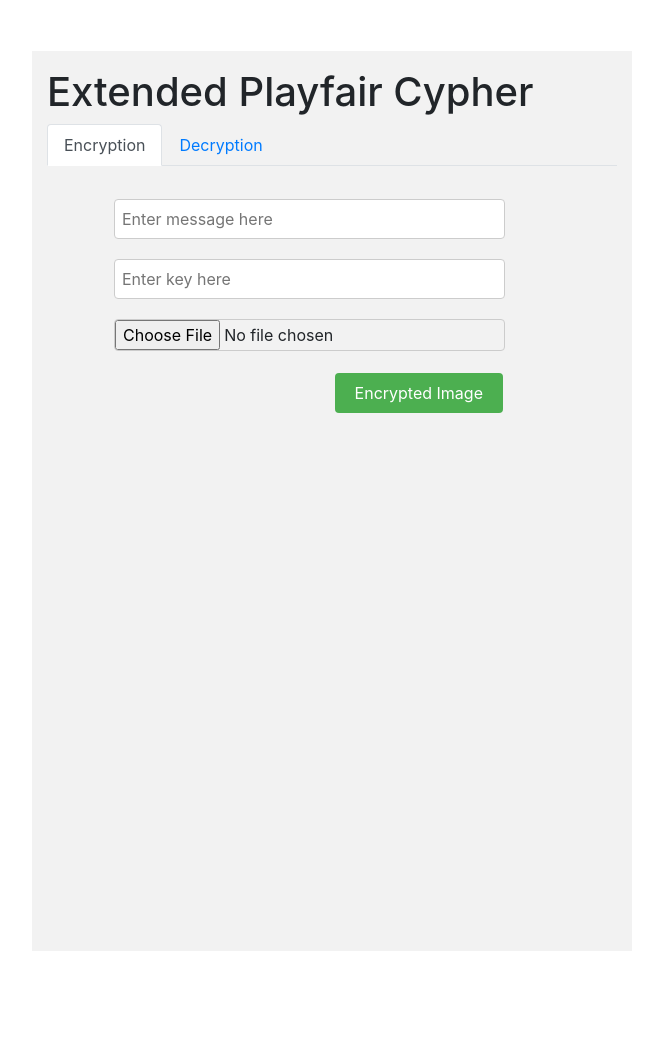
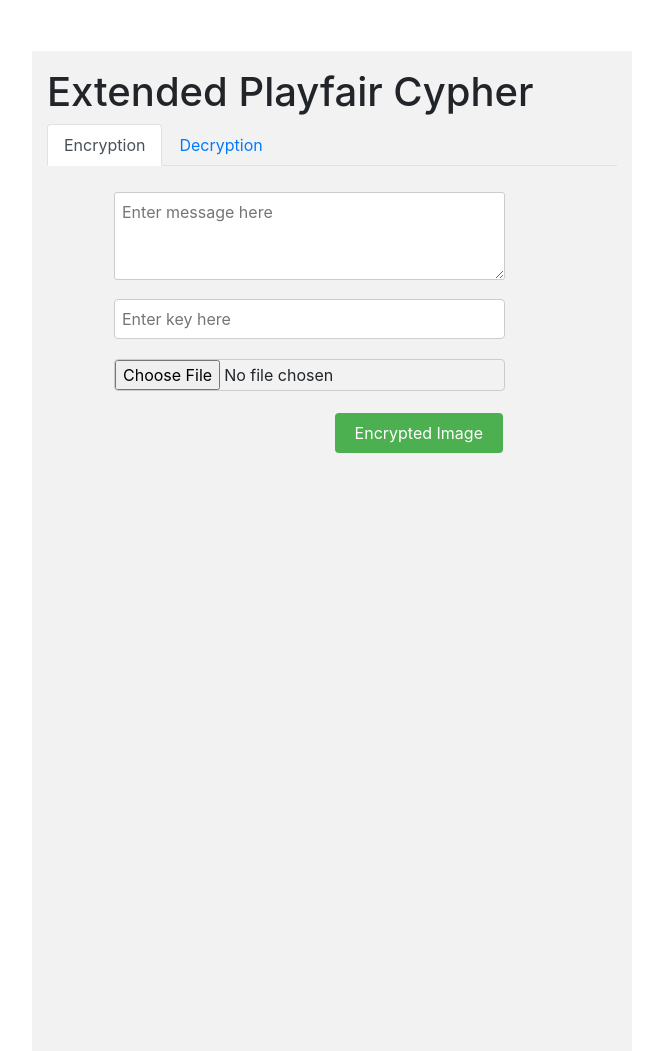
Before and after one commit to Wind-Chaser/ExtendedPlayFairCipher, a Flask app: page / in a window 1280 px wide. Shown: the whole page, without its empty margins (308-971 px from the left). Before the commit the page ends 951 px from the top, so only its background shows below. Run offline with Flask 2, Linux system fonts and the light colour scheme; some libraries are stand-ins or nearby versions.

Commit message:
[FEATURE]:Css changes added

```diff
--- a/static/css/main.css
+++ b/static/css/main.css
@@ -1,7 +1,7 @@
 .container{
  background-color: #f2f2f2;
  max-width: 600px;
- min-height: 900px;
+ min-height: 1000px;
  padding-bottom: 40px;
  margin: auto;
  margin-top: 4%;
@@ -25,6 +25,19 @@
     float: right;
     margin-top: 15px;
 } */
+
+#input textarea {
+    width: 98%;
+    padding: 7px;
+    border: 1px solid #ccc;
+    border-radius: 4px;
+    box-sizing: border-box;
+    resize: vertical;
+    margin: 10px;
+    margin-top:3px;
+    border-radius: 3px;
+    margin-bottom: 3px;
+}
 
 input[type=text]{
     width: 98%;
--- a/templates/index.html
+++ b/templates/index.html
@@ -26,7 +26,7 @@
 		<div class="tab-pane fade show active" id="encrypt" role="tabpanel" aria-labelledby="encrypt-tab">
 			<form name="form" id="post_req" method="post" ng-submit="myForm.submit()" accept-charset="utf-8" class="form-horizontal" enctype="multipart/form-data"></form>
 				<div id="input">
-					<input type="text" name="message" ng-model="myForm.message" placeholder="Enter message here" required>
+					<textarea rows=3 cols=52 name="message" ng-model="myForm.message" placeholder="Enter message here" required></textarea>
 					<input type="text" name="key" ng-model="myForm.key" placeholder="Enter key here" required>
 					<input type="file" name="image" file-model="myForm.image" placeholder="Select file here" required>
 					<input type="submit" value="Encrypted Image" ng-click="myForm.submit()">
```
Also changed, not shown: Screenshot from 2018-09-13 03-49-11.png (deleted), opacity.png (deleted).
